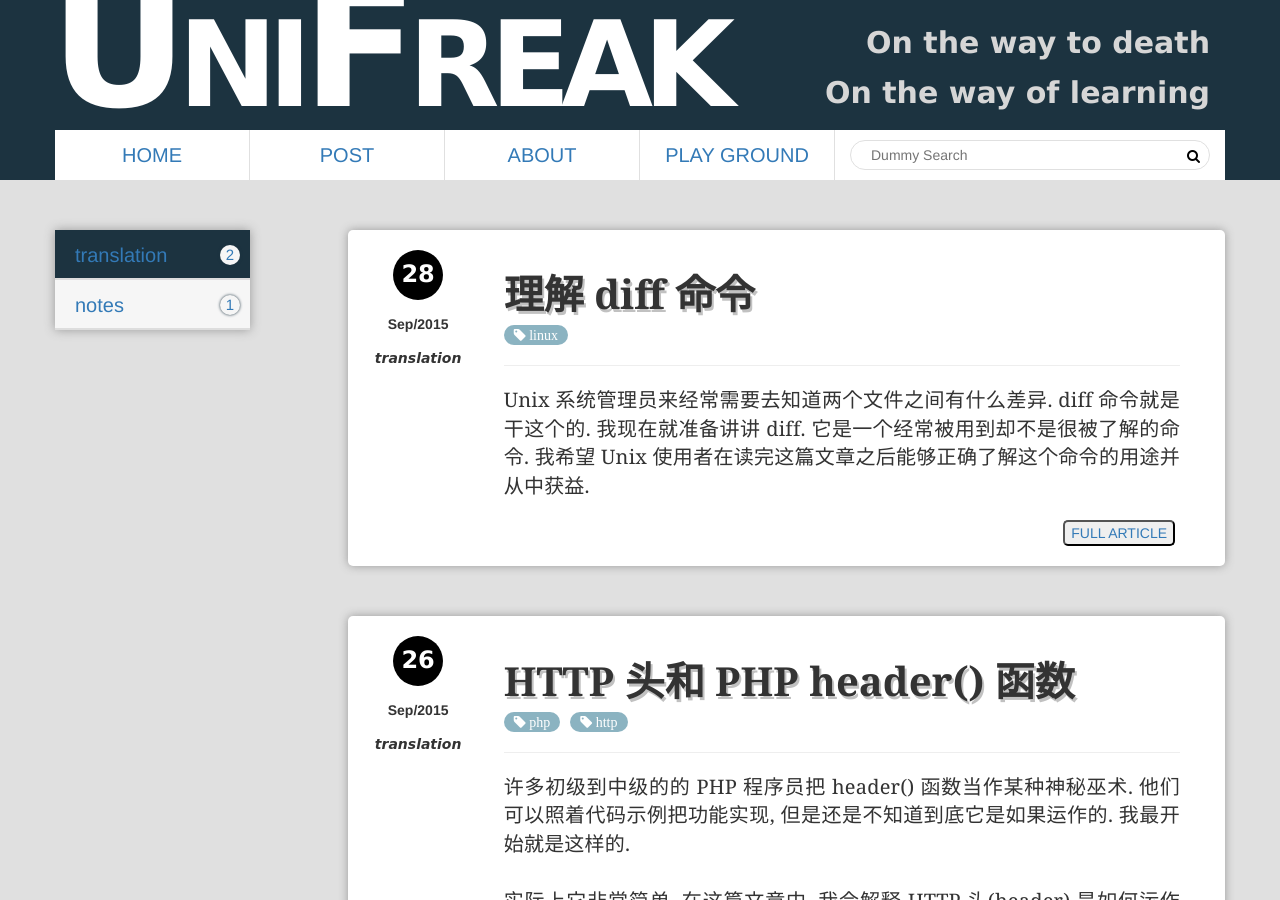
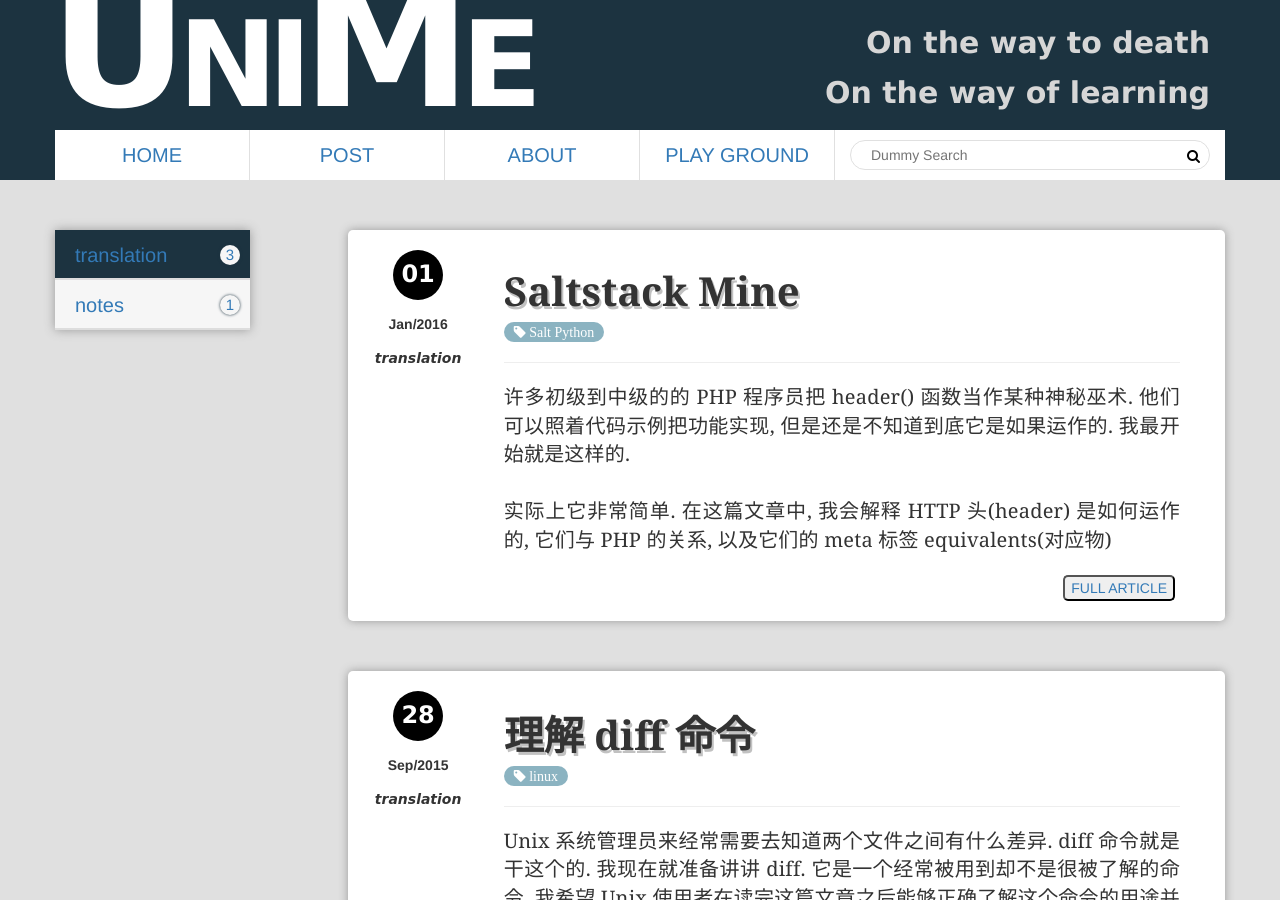
Before and after one commit to Donald-Lao/shinetou, a Jekyll site: the page built from category/index.html, in a window 1280 px wide and 900 px high. Built offline with Jekyll 4.4.1, drawn with Linux system fonts in a browser that asks for light colours; Markdown is read by kramdown in place of the engine named in the settings; comment, search, counter and statistics services are not loaded; part of the change alters nothing that is shown.

Commit message:
test posts

````diff
--- a/_config.yml
+++ b/_config.yml
@@ -6,7 +6,7 @@ redcarpet:
   extensions: ["no_intra_emphasis", "fenced_code_blocks", "autolink", "tables", "with_toc_data"]
 
 gems: [jekyll-paginate]
-paginate: 7
+paginate: 10
 paginate_path: "page:num"
 layout: post
 permalink: /:categories/:title
@@ -16,9 +16,9 @@ excerpt_separator: "[-----]"
 mode: product
 url: https://hejeke.github.io/shinetou/
 devurl: http://localhost:4000/
-name: UniFreak
-title: UniFreak | Another yet unique freak is showing a freakshow
-description: "Fanghao's personal weblog, on coding or such stuff"
+name: UniMe
+title: UniMe | Another yet unique freak is showing a freakshow
+description: "Donald's personal weblog, on coding or such stuff"
 
 my:
     displayName: UniMe
--- /dev/null
+++ b/_posts/2016-01-01-salt_mine.md
@@ -0,0 +1,139 @@
+---
+title: "Saltstack Mine"
+layout: post
+category: translation
+tags: [Salt Python]
+excerpt: "许多初级到中级的的 PHP 程序员把 header() 函数当作某种神秘巫术. 他们可以照着代码示例把功能实现, 但是还是不知道到底它是如果运作的. 我最开始就是这样的.
+
+
+实际上它非常简单. 在这篇文章中, 我会解释 HTTP 头(header) 是如何运作的, 它们与 PHP 的关系, 以及它们的 meta 标签 equivalents(对应物)"
+
+---
+###SALT MINE
+Salt Mine用于收集来自minion任何数据并且将它保存在master上。然后该数据提供给所有的minions通过:`salt.modules.mine` 模块
+
+这些数据在minion上收集并发回给master, master只维护最新的数据(长期的数据需要使用returners或扩展的job缓存).
+
+#### MINE函数
+开启Salt Mine的 `mine_functions`选项需要被应用到一个minion上，这个选项通过minion的配置文件被应用，或者minion的pillar。`mine_functions` 选项规定什么功能被执行并且哪些参数被传递。如果没有参数被传递，一个空列表必须被增加：
+
+```
+mine_functions:
+  test.ping: []
+  network.ip_addrs:
+    interface: eth0
+    cidr: '10.0.0.0/8'
+```
+##### MINE函数别名
+函数别名可以用来提供有用的目的信息来允许同样的函数通过不同的参数多次调用
+
+```
+mine_functions:
+  network.ip_addrs: [eth0]
+  networkplus.internal_ip_addrs: []
+  internal_ip_addrs:
+    mine_function: network.ip_addrs
+    cidr: 192.168.0.0/16
+  loopback_ip_addrs:
+    mine_function: network.ip_addrs
+    lo: True
+```
+
+#### MINE更新间隔
+Salt Mine函数在minion启动及预设的更新间隔进行执行. 默认的为每60分钟进行一次更新, 可以通过 mine_interval 选项进行调整:
+`/etc/salt/minion`:
+
+```
+mine_interval: 60
+```
+
+#### SALT-SSH中使用MINE
+2015.5.0版本开始，salt-ssh支持`mine.get`.
+因为minion不能提供它们的`mine_functions`配置，我们在如下三个位置取回为指定的mine函数的参数，按照如下的顺序：
+1. Roster data
+2. Pillar
+3. Master config
+
+`mine_functions`被格式化就像个普通的salt一样，仅仅只是存储在一个不通的位置。
+下例是一个 roster的包含`mine_functions`例子:
+
+```
+test:
+  host: 104.237.131.248
+  user: root
+  mine_functions:
+    cmd.run: ['echo "hello!"']
+    network.ip_addrs:
+      interface: eth0
+```
+
+#### MINE的用法
+. **mine.delete**:
+> 删除minion上指定的函数内容，如果成功返回True
+> 例子：
+>     salt '*' mine.delete 'network.interfaces'
+
+![alt 结果](./mine.delete.png)
+. **mine.flush**:
+> 删除minion上所有的mine内容，如果成功返回True
+> 例子：
+>     salt '*' mine.flush
+
+. **mine.get**:
+> 根据target, function和expr_form获取mine的数据
+> target能通过`glob`, `prce`, `grain`, `grain_prce`进行匹配搜索
+> 例子:
+>     salt '*' mine.get '*' network.interfaces
+>     salt '*' mine.get 'os:CentOS' network.interfaces grain
+
+. **mine.send**:
+> 发送一个特定的函数给mine
+> 例子：
+>     salt '*' mine.send network.interfaces eth0
+
+![alt result](./mine.send.png)
+. **mine.update**:
+> 执行配置好的函数并将数据发回给master. 这些要执行的函数会被master的配置文件，pillar和`function_cache`参数下的minion的配置文件中合并起来
+> mine_functions:
+>   network.ip_addrs:
+
+#### 官网例子
+在一个state里一个方法使用来自Salt Mine的数据。在sls文件里，通过jinja这些值可以被检索和使用。下面的例子是HAProxy配置文件的一部分，用web grain从所有minions拉取IP地址将它们添加到负载均衡的服务器池。
+`/srv/pillar/top.sls`:
+
+```
+base:
+  'G@roles:web':
+    - web
+```
+`/srv/pillar/web.sls`:
+
+```
+mine_functions:
+  network.ip_addrs: [eth0]
+```
+`/etc/salt/minion.d/mine.conf`:
+
+```
+mine_interval: 5
+```
+`/srv/salt/haproxy.sls`
+
+```
+haproxy_config:
+  file.managed:
+    - name: /etc/haproxy/config
+    - source: salt://haproxy_config
+    - template: jinja
+```
+`/srv/salt/haproxy_config`:
+
+```
+<...file contents snipped...>
+
+{% for server, addrs in salt['mine.get']('roles:web', 'network.ip_addrs', expr_form='grain').items() %}
+server {{ server }} {{ addrs[0] }}:80 check
+{% endfor %}
+
+<...file contents snipped...>
+```
````
